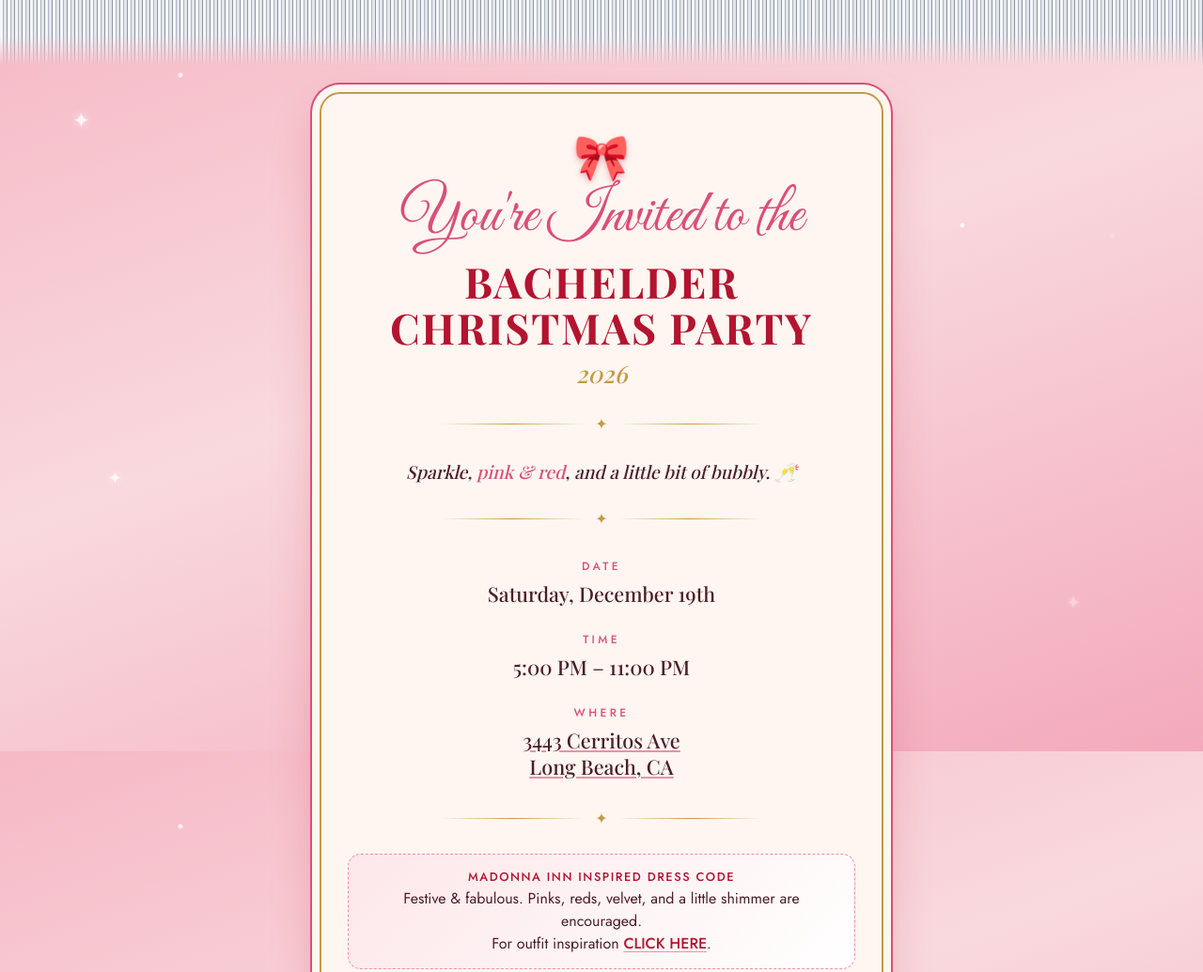
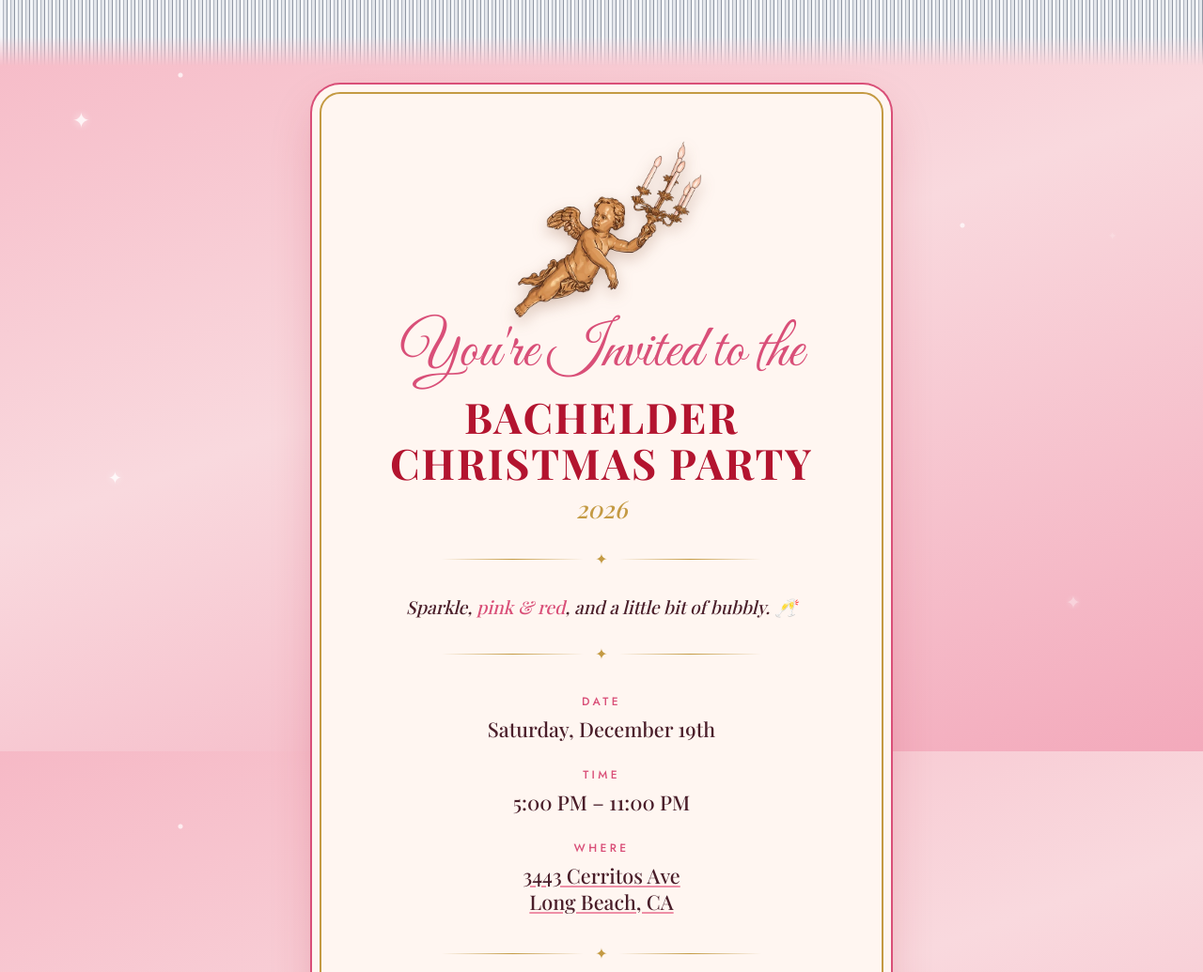
Before and after one commit to jeffwithajeee/Bachelder-Christmas-Party-2026, a plain HTML site: page index.html in a window 1280 px wide. Shown: the top 1035 px of the page at 94% size. Drawn offline with nearby package versions, Linux system fonts and the light colour scheme; a web font is replaced by a local one.

Commit message:
Update index.html

```diff
--- a/index.html
+++ b/index.html
@@ -33,7 +33,7 @@
     padding:44px 28px 36px; text-align:center; border:2px solid var(--gold);
     box-shadow:0 0 0 8px var(--cream), 0 0 0 10px var(--hot), 0 22px 50px rgba(179,20,47,.25);
   }
-  .bow { font-size:3rem; line-height:1; filter:drop-shadow(0 3px 3px rgba(179,20,47,.3)); }
+  .cherub { display:block; width:min(230px,62%); height:auto; margin:0 auto -6px; filter:drop-shadow(0 6px 8px rgba(120,60,30,.28)); }
   .script { font-family:"Great Vibes", cursive; font-size:clamp(2.6rem,11vw,4rem); color:var(--hot); margin:6px 0 0; line-height:1.05; }
   h1 { font-family:"Playfair Display", serif; font-weight:700; font-size:clamp(1.8rem,8vw,2.8rem); letter-spacing:.04em; text-transform:uppercase; color:var(--cherry); margin:10px 0 0; line-height:1.1; }
   h2 { font-family:"Great Vibes", cursive; font-weight:400; font-size:2.4rem; color:var(--hot); margin:0 0 4px; }
@@ -93,7 +93,7 @@
   <span class="sparkle" style="top:78%;right:10%;font-size:1.5rem;animation-delay:-.5s" aria-hidden="true">✦</span>
 
   <main class="card">
-    <div class="bow" aria-hidden="true">🎀</div>
+    <img class="cherub" src="cherub.webp" alt="A cherub holding a candelabra" width="623" height="536">
     <p class="script">You're Invited to the</p>
     <h1>Bachelder<br>Christmas Party</h1>
     <p class="year">2026</p>
```
